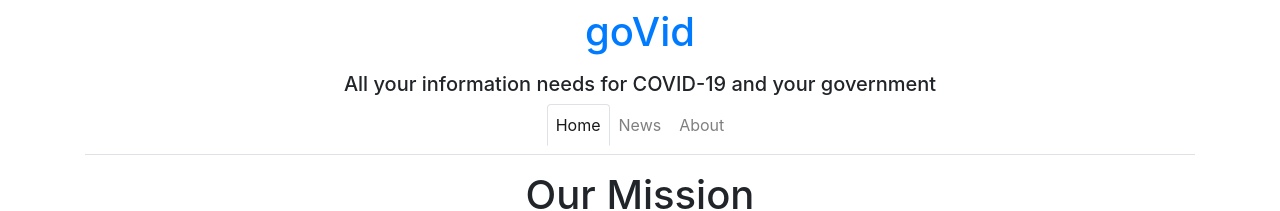
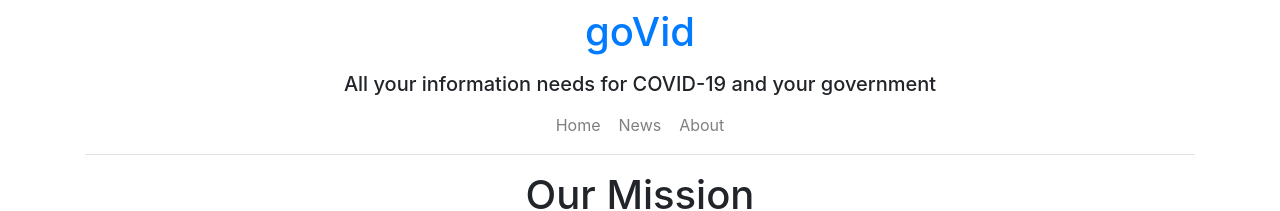
Before and after one commit to OpenHacksGovid/Govid, a React (Create React App) app in the folder my-app/: page /about in a window 1280 px wide. Shown: the top 211 px of the page. Built offline with nearby package versions, Linux system fonts and the light colour scheme.

Commit message:
Fixed nav buttons

```diff
--- a/my-app/src/components/Navigation/Navigation.js
+++ b/my-app/src/components/Navigation/Navigation.js
@@ -17,7 +17,7 @@ class Nav extends React.Component {
                 <h5 className="mb-0 text-center">All your information needs for COVID-19 and your government</h5>
                 <nav className="mb-3 navbar nav-tabs navbar-expand-lg navbar-light">
                     <ul className="navbar-nav mx-auto">
-                        <li ref="home-link"><Link className="nav-link active"to="/">Home</Link></li>
+                        <li ref="home-link"><Link className="nav-link"to="/">Home</Link></li>
                         <li ref="news-link"><Link className="nav-link" to="/news">News</Link></li>
                         <li ref="about-link"><Link className="nav-link" to="/about">About</Link></li>
                     </ul>
```
